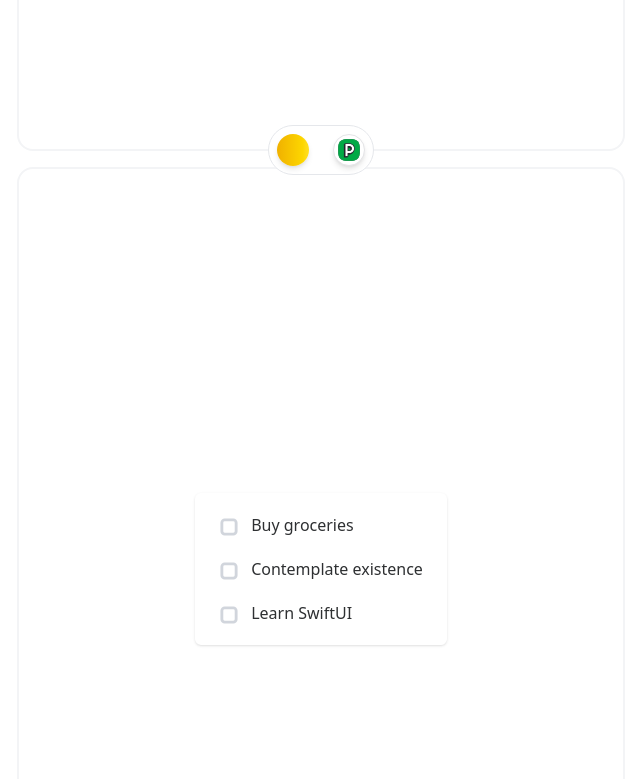
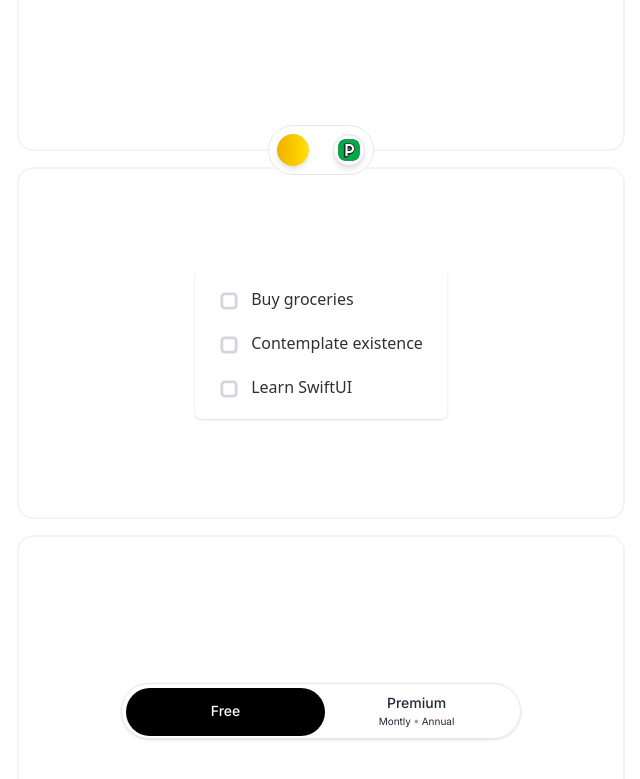
Before and after one commit to kmr-sahil/xponent, a Next.js app: page /peerlist in a window 1280 px wide. Shown: the part 585-1364 px from the top of the page, without its empty margins (319-959 px from the left). Built offline with nearby package versions, Linux system fonts and the light colour scheme; a web font is replaced by a local one.

Commit message:
Add Toggle component to Peerlist page and update layout with new structure

```diff
--- a/src/app/peerlist/page.tsx
+++ b/src/app/peerlist/page.tsx
@@ -4,6 +4,7 @@ import Image from "next/image"; // Assuming you're using next/image
 import Link from "next/link";
 import TransactionStatus from "@/components/peerlist/status";
 import Checkbox from "@/components/peerlist/checkbox";
+import Toggle from "@/components/peerlist/toggle";
 
 function Page() {
   return (
@@ -35,23 +36,35 @@ function Page() {
       </div>
 
       {/* Page Content */}
-      <div id="menu" className="w-full min-h-[22rem] rounded-2xl border-2 border-gray-100 relative">
+      <div
+        id="menu"
+        className="w-full min-h-[22rem] rounded-2xl border-2 border-gray-100 relative"
+      >
         <MenuComponent />
         <span className="absolute bottom-4 inset-x-0 text-sm text-zinc-500 max-w-[20rem] mx-auto text-center">
           better view in larger screen
         </span>
       </div>
-      <div id="status" className="w-full min-h-[22rem] rounded-2xl border-2 border-gray-100 relative flex items-center justify-center">
+      <div
+        id="status"
+        className="w-full min-h-[22rem] rounded-2xl border-2 border-gray-100 relative flex items-center justify-center"
+      >
         <TransactionStatus />
         {/* <span className="absolute bottom-4 inset-x-0 text-sm text-zinc-500 text-center">
           Day 2 upcoming...
         </span> */}
       </div>
-      <div id="checkbox" className="w-full min-h-[22rem] rounded-2xl border-2 border-gray-100 relative flex items-center justify-center">
+      <div
+        id="checkbox"
+        className="w-full min-h-[22rem]  rounded-2xl border-2 border-gray-100 relative flex items-center justify-center"
+      >
         <Checkbox />
-        {/* <span className="absolute bottom-4 inset-x-0 text-sm text-zinc-500 text-center">
-          Day 2 upcoming...
-        </span> */}
+      </div>
+      <div
+        id="checkbox"
+        className="w-full min-h-[22rem]  rounded-2xl border-2 border-gray-100 relative flex items-center justify-center"
+      >
+        <Toggle />
       </div>
     </div>
   );
--- a/src/components/peerlist/checkbox.tsx
+++ b/src/components/peerlist/checkbox.tsx
@@ -146,7 +146,7 @@ export default function Checkbox() {
   const [focusedId, setFocusedId] = useState<number | null>(null);
 
   return (
-    <main className="min-h-screen flex items-center justify-center bg-white">
+    <main className=" flex items-center justify-center bg-white">
       <div className="space-y-3 p-4 shadow rounded-md">
         <TodoItem id={1} label="Buy groceries" focusedId={focusedId} setFocusedId={setFocusedId} />
         <TodoItem id={2} label="Contemplate existence" focusedId={focusedId} setFocusedId={setFocusedId} />
--- /dev/null
+++ b/src/components/peerlist/toggle.tsx
@@ -0,0 +1,112 @@
+"use client";
+import { useState } from "react";
+import { AnimatePresence, motion } from "framer-motion";
+
+export default function Toggle() {
+  const [selectedTab, setSelectedTab] = useState("free");
+  const [selectedPremiumOption, setSelectedPremiumOption] = useState("monthly");
+
+  return (
+    <div className="flex flex-col items-center justify-center font-sans">
+      <div className="relative shadow-sm border-1 border-gray-200 rounded-full h-14 flex items-center px-2 py-3 w-[25rem]">
+        {/* Free Option */}
+        <motion.button
+          className={`relative z-10 rounded-full h-10 flex items-center justify-center w-1/2 text-sm font-medium transition-colors ${
+            selectedTab === "free" ? "text-white" : "text-gray-950"
+          }`}
+          onClick={() => setSelectedTab("free")}
+          whileTap={{ scale: 0.97 }}
+        >
+          Free
+        </motion.button>
+
+        {/* Premium Option Container */}
+        <div className="relative w-1/2 h-10">
+          {/* Premium Label or Premium Options based on state */}
+          {selectedTab === "free" ? (
+            <motion.button
+              className="w-full h-full rounded-full flex items-center justify-center text-sm font-medium text-gray-800"
+              onClick={() => setSelectedTab("premium")}
+              whileTap={{ scale: 0.97 }}
+            >
+              {/* {selectedPremiumOption === "monthly" ? "Monthly" : "Annual"} */}
+              <div className="flex flex-col items-center justify-center">
+                <h2>Premium</h2>
+                <div className="flex items-center justify-center gap-0.5 text-[10px] font-normal">
+                  <motion.p layoutId="monthly">Montly</motion.p>
+                  <span className="relative z-10 text-gray-400 text-xs">•</span>
+                  <motion.p layoutId="annual">Annual</motion.p>
+                </div>
+              </div>
+            </motion.button>
+          ) : (
+            <div className="w-full h-full rounded-full flex gap-8 items-center justify-center relative">
+              <motion.button
+                layoutId="monthly"
+                className={`relative z-20 h-full px-2 text-xs font-medium transition-colors ${
+                  selectedPremiumOption === "monthly"
+                    ? "text-black"
+                    : "text-white"
+                }`}
+                onClick={() => setSelectedPremiumOption("monthly")}
+                whileTap={{ scale: 0.97 }}
+              >
+                Monthly
+              </motion.button>
+              <motion.button
+                layoutId="annual"
+                className={`relative z-20 h-full px-2 text-xs font-medium transition-colors ${
+                  selectedPremiumOption === "annual"
+                    ? "text-black"
+                    : "text-white"
+                }`}
+                onClick={() => setSelectedPremiumOption("annual")}
+                whileTap={{ scale: 0.97 }}
+              >
+                Annual
+              </motion.button>
+
+              {/* Inner Background Pills */}
+              <AnimatePresence>
+                {selectedPremiumOption === "monthly" ? (
+                  <motion.div
+                    initial={{ opacity: 0, scale: 0, y: -4, x: 6 }}
+                    animate={{ opacity: 1, scale: 1, y: 0, x: 0 }}
+                    exit={{ opacity: 0, scale: 0, y: -4, x: 6 }}
+                    className="absolute left-0 top-[1px] bg-white rounded-full w-1/2 h-10 z-10"
+                    layoutId="innertabPill"
+                    transition={{ type: "spring", duration: 0.6, bounce: 0.15 }}
+                  />
+                ) : (
+                  <motion.div
+                    initial={{ opacity: 0, scale: 0, y: -4, x: -3 }}
+                    animate={{ opacity: 1, scale: 1, y: 0, x: 0 }}
+                    exit={{ opacity: 0, scale: 0, y: -4, x: -3 }}
+                    className="absolute right-0 top-[1px] bg-white rounded-full w-1/2 h-10 z-10"
+                    layoutId="innertabPill"
+                    transition={{ type: "spring", duration: 0.6, bounce: 0.15 }}
+                  />
+                )}
+              </AnimatePresence>
+            </div>
+          )}
+        </div>
+
+        {/* Background Pills */}
+        {selectedTab === "free" ? (
+          <motion.div
+            className="absolute left-1 top-1 bg-black rounded-full w-1/2 h-12"
+            layoutId="tabPill"
+            transition={{ type: "spring", duration: 0.6, bounce: 0.15 }}
+          />
+        ) : (
+          <motion.div
+            className="absolute right-1 top-1 bg-black rounded-full w-1/2 h-12"
+            layoutId="tabPill"
+            transition={{ type: "spring", duration: 0.6, bounce: 0.15 }}
+          />
+        )}
+      </div>
+    </div>
+  );
+}
```
